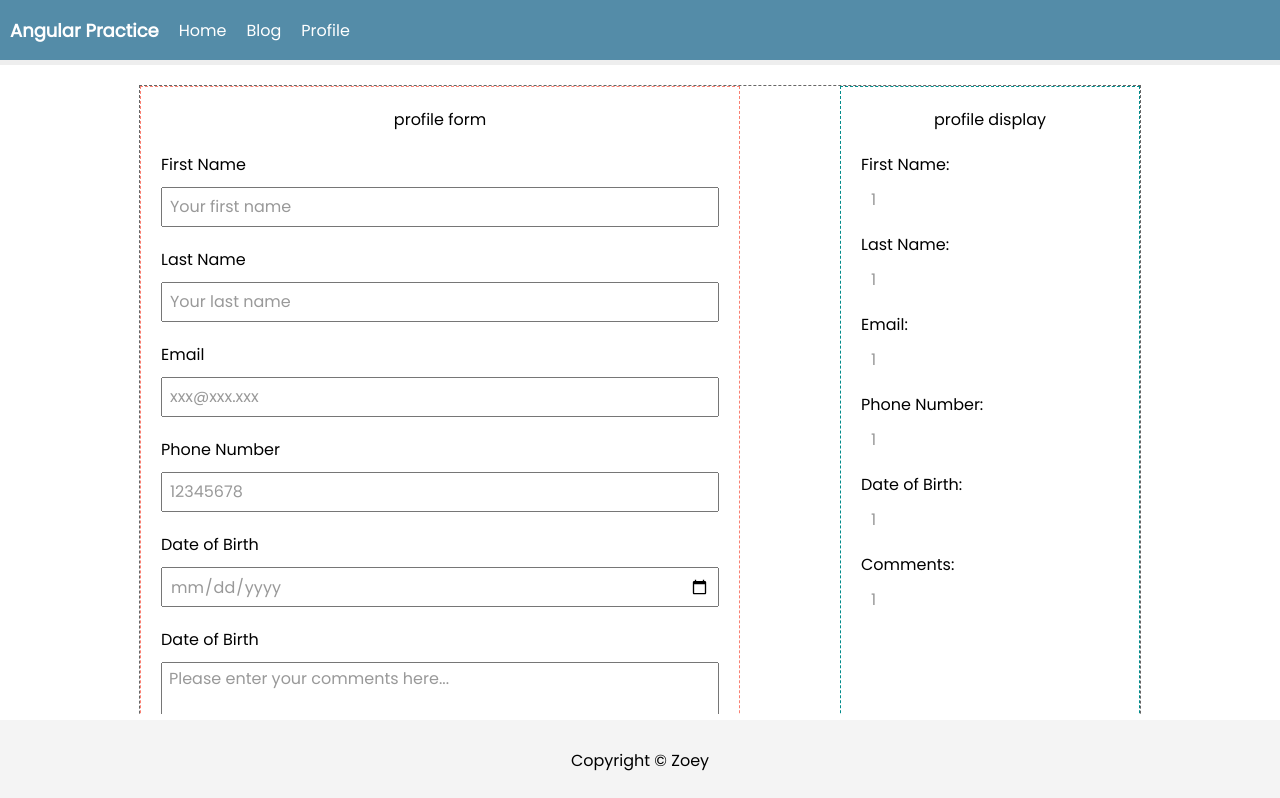
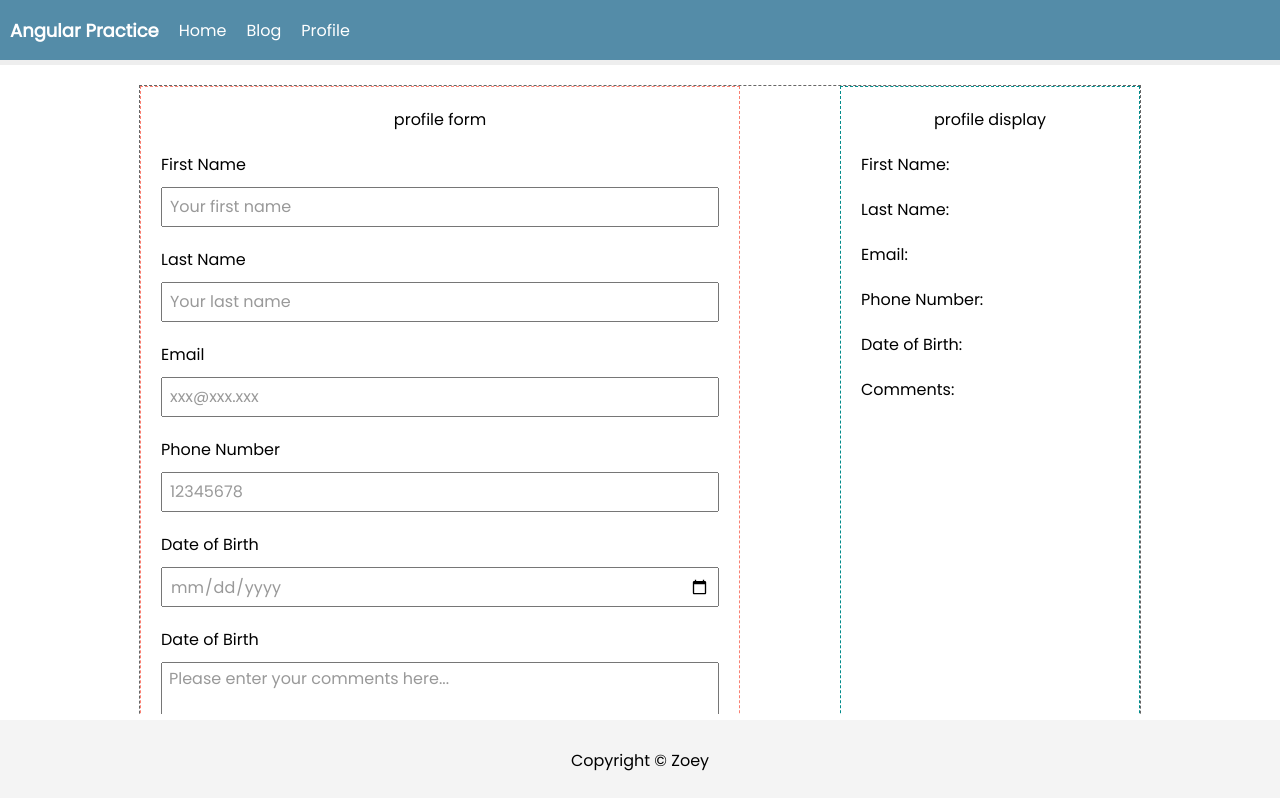
Before and after one commit to JingyiNiu/angular-practice, an Angular app: page /profile in a window 1280 px wide. Shown: the top 798 px of the page. Built offline with nearby package versions, Linux system fonts and the light colour scheme.

Commit message:
implement two-way data binding in profile page

```diff
--- a/src/app/app.module.ts
+++ b/src/app/app.module.ts
@@ -2,6 +2,7 @@
 import { BrowserModule } from '@angular/platform-browser';
 import { AppRoutingModule } from './app-routing.module';
 import { HttpClientModule } from '@angular/common/http';
+import { FormsModule } from '@angular/forms';
 
 import { AppComponent } from './app.component';
 import { NavComponent } from './components/nav/nav.component';
@@ -23,7 +24,7 @@
     PostsComponent,
     PostComponent,
   ],
-  imports: [BrowserModule, AppRoutingModule, HttpClientModule],
+  imports: [BrowserModule, AppRoutingModule, HttpClientModule, FormsModule],
   providers: [],
   bootstrap: [AppComponent],
 })
--- a/src/app/pages/profile/profile.component.css
+++ b/src/app/pages/profile/profile.component.css
@@ -28,6 +28,8 @@
   text-align: start;
   color: #999;
   margin-left: 10px;
+  word-break: break-all;
+  word-wrap: break-word;
 }
 
 .form-control label {
--- a/src/app/pages/profile/profile.component.html
+++ b/src/app/pages/profile/profile.component.html
@@ -3,39 +3,54 @@
     profile form
     <form>
       <div class="form-control">
-        <label for="first-name">First Name</label>
+        <label for="fname">First Name</label>
         <input
           type="text"
-          name="f-name"
-          id="first-name"
+          id="fname"
+          name="firstName"
+          [(ngModel)]="firstName"
           placeholder="Your first name"
         />
       </div>
       <div class="form-control">
-        <label for="last-name">Last Name</label>
+        <label for="lname">Last Name</label>
         <input
           type="text"
-          name="l-name"
-          id="last-name"
+          name="lastName"
+          [(ngModel)]="lastName"
+          id="lname"
           placeholder="Your last name"
         />
       </div>
       <div class="form-control">
         <label for="email">Email</label>
-        <input type="email" name="email" id="email" placeholder="xxx@xxx.xxx" />
+        <input
+          type="email"
+          id="email"
+          name="email"
+          [(ngModel)]="email"
+          placeholder="xxx@xxx.xxx"
+        />
       </div>
       <div class="form-control">
         <label for="phone">Phone Number</label>
-        <input type="tel" name="phone" id="phone" placeholder="12345678" />
+        <input
+          type="tel"
+          id="phone"
+          name="phone"
+          [(ngModel)]="phone"
+          placeholder="12345678"
+        />
       </div>
       <div class="form-control">
         <label for="dob">Date of Birth</label>
-        <input type="date" name="dob" id="dob" />
+        <input type="date" name="dob" [(ngModel)]="dob" id="dob" />
       </div>
       <div class="form-control">
         <label for="comments">Date of Birth</label>
         <textarea
           name="comments"
+          [(ngModel)]="comments"
           id="comments"
           placeholder="Please enter your comments here..."
         ></textarea>
@@ -47,27 +62,27 @@
     profile display
     <div class="form-control">
       <label>First Name:</label>
-      <p>1</p>
+      <p>{{ firstName }}</p>
     </div>
     <div class="form-control">
       <label>Last Name:</label>
-      <p>1</p>
+      <p>{{ lastName }}</p>
     </div>
     <div class="form-control">
       <label>Email:</label>
-      <p>1</p>
+      <p>{{ email }}</p>
     </div>
     <div class="form-control">
       <label>Phone Number:</label>
-      <p>1</p>
+      <p>{{ phone }}</p>
     </div>
     <div class="form-control">
       <label>Date of Birth:</label>
-      <p>1</p>
+      <p>{{ dob }}</p>
     </div>
     <div class="form-control">
       <label>Comments:</label>
-      <p>1</p>
+      <p>{{ comments }}</p>
     </div>
   </div>
 </div>
--- a/src/app/pages/profile/profile.component.ts
+++ b/src/app/pages/profile/profile.component.ts
@@ -3,13 +3,17 @@
 @Component({
   selector: 'app-profile',
   templateUrl: './profile.component.html',
-  styleUrls: ['./profile.component.css']
+  styleUrls: ['./profile.component.css'],
 })
 export class ProfileComponent implements OnInit {
+  firstName!: string;
+  lastName!: string;
+  email!: string;
+  phone!: number;
+  dob!: string;
+  comments!: string;
 
-  constructor() { }
+  constructor() {}
 
-  ngOnInit(): void {
-  }
-
+  ngOnInit(): void {}
 }
```
